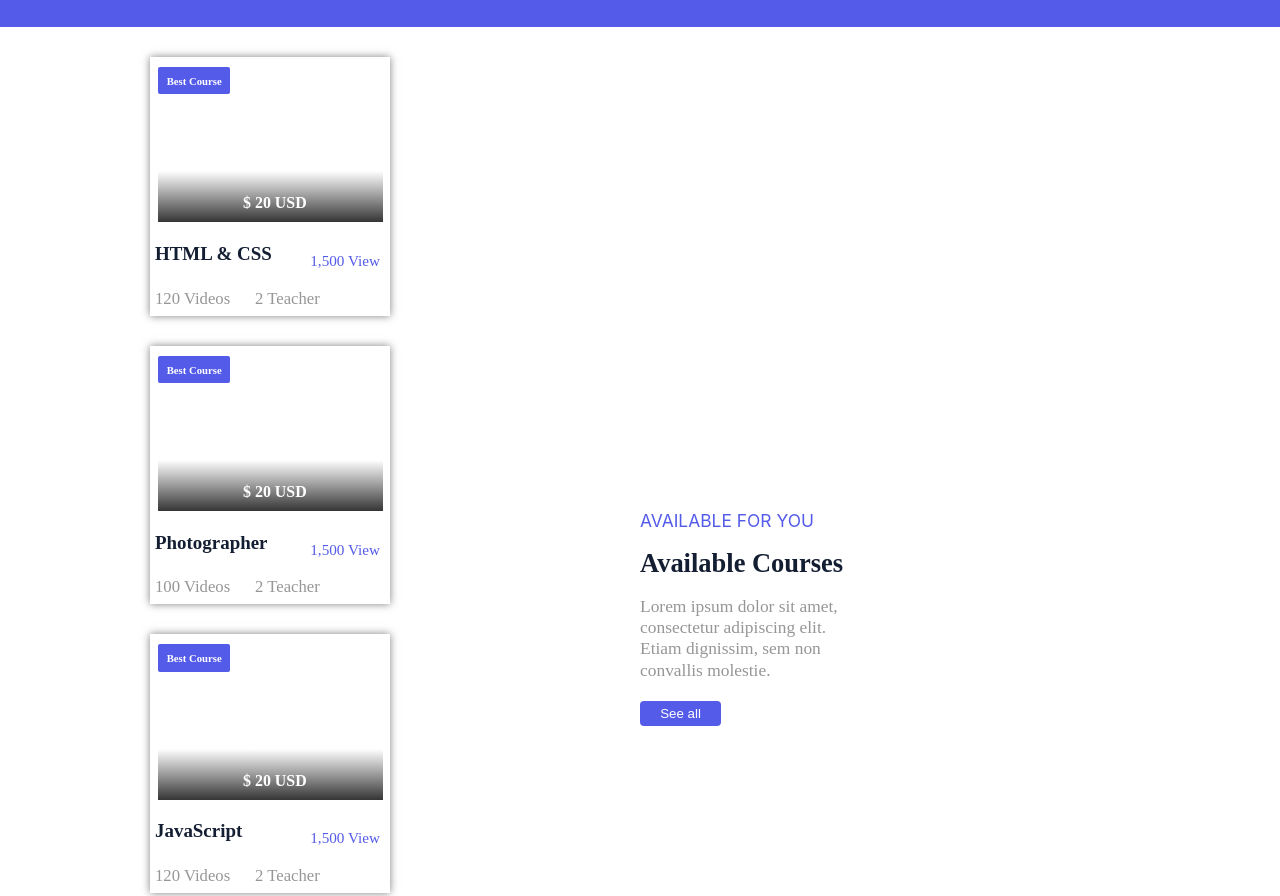
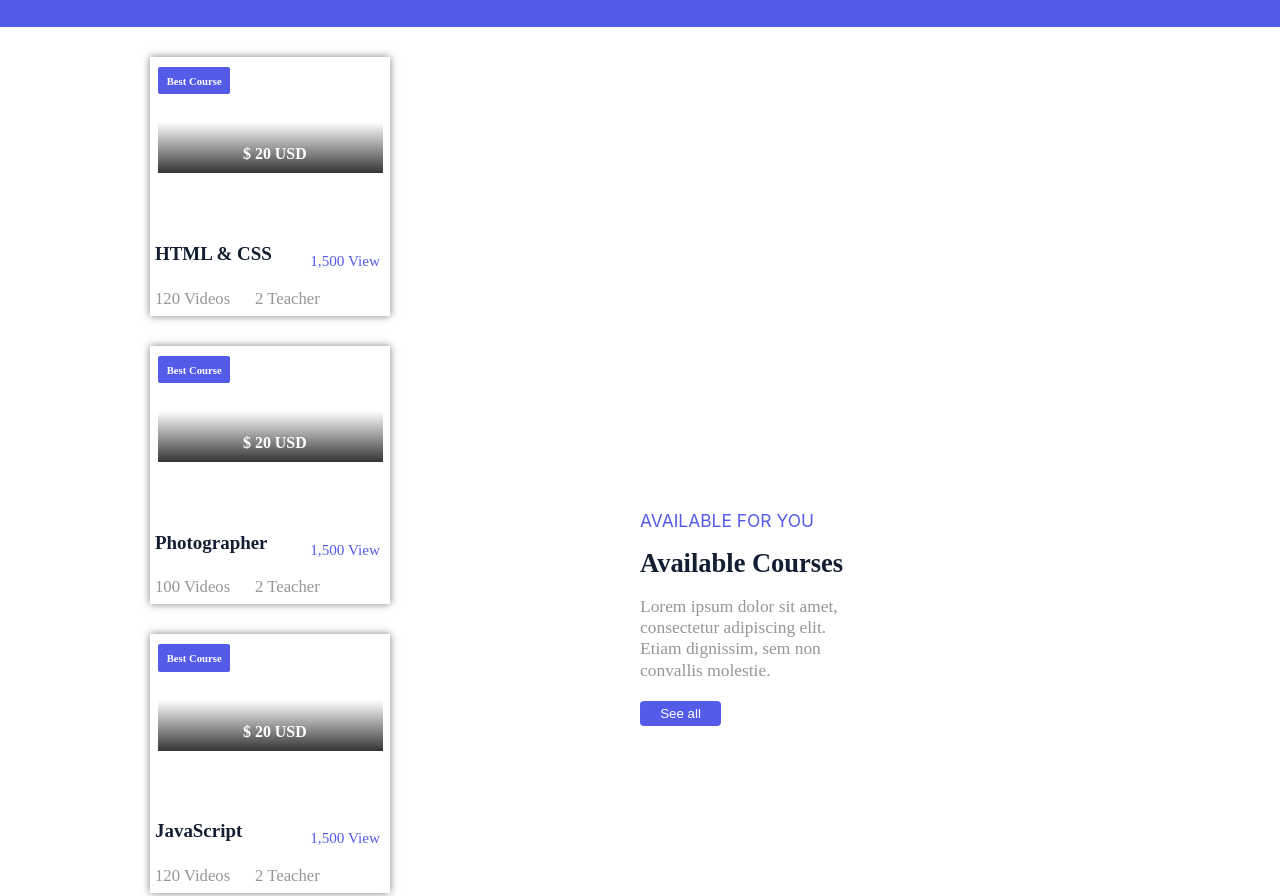
Before and after one commit to lojain-yadak/second_project, a plain HTML site: page index.html in a window 1280 px wide. Shown: the part 1071-1967 px from the top of the page. Drawn offline with Linux system fonts and the light colour scheme.

Commit message:
main.css

```diff
--- a/assets/css/main.css
+++ b/assets/css/main.css
@@ -1098,7 +1098,7 @@ transition: all .4s ease-in-out;
     border-radius: 2px;
     background-color: #545BE8;
     }
-    .bestcourseprice{
+    .bestcoursepric{
         width: 100%;
             background: linear-gradient(to bottom, rgba(73, 72, 72, 0), rgb(53, 53, 53));
     position: relative;
```
